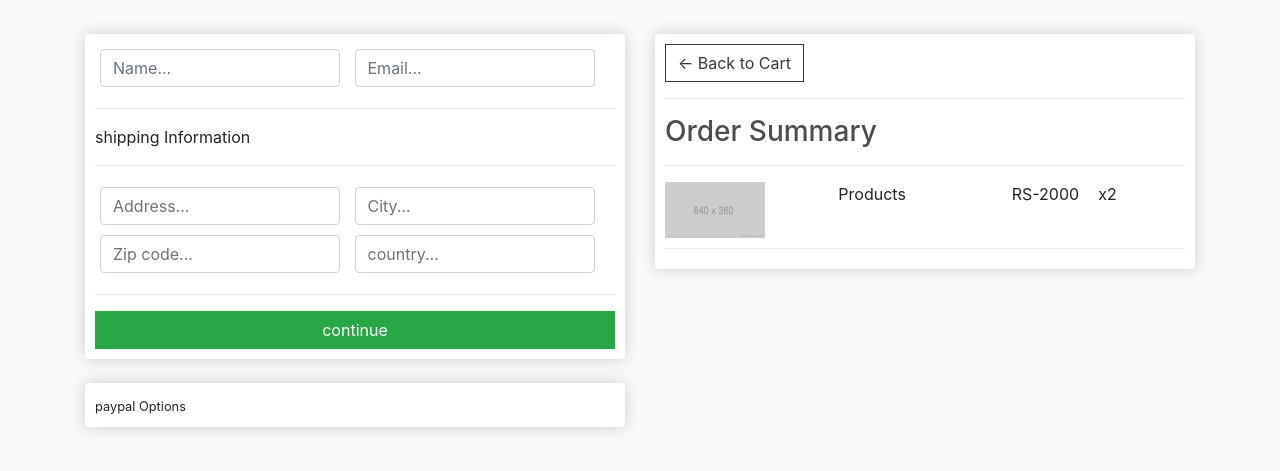
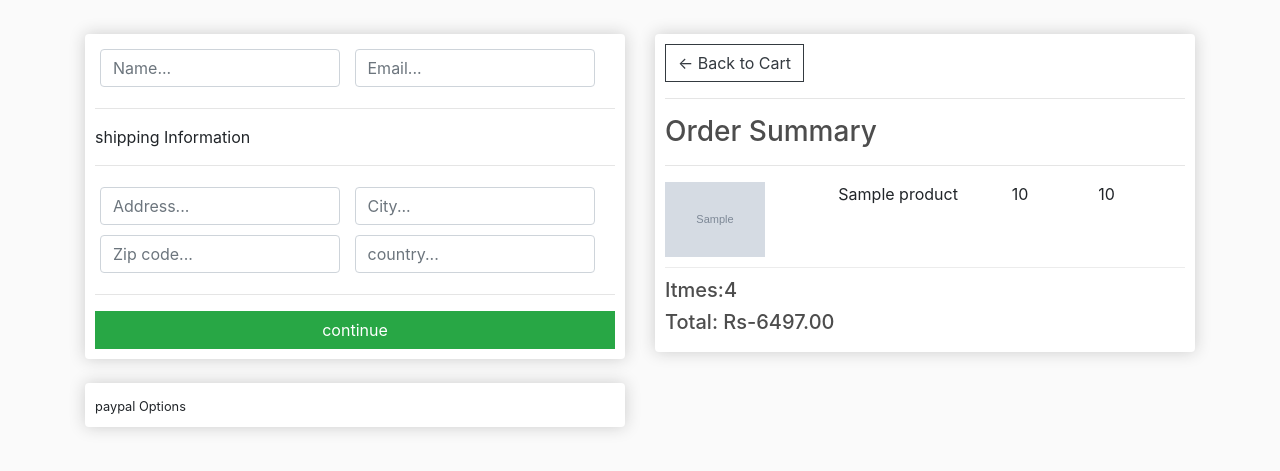
Before and after one commit to ritikchauhan-01/ecommerce, a Django app: template store/templates/store/checkout.html in a window 1280 px wide. Shown: the part 57-528 px from the top of the page. Run offline with Django 3.2, Linux system fonts and the light colour scheme; data comes from the database, SQL or seed files in the repository; tables that the repository leaves empty hold one stand-in row (values such as "Sample post"); the template is opened without the code that fills it: values that come from a table or form of the project are taken from there, most other values are stand-ins (such as "Sample title", 1, 10 or a date in 2020); grey boxes marked "Sample" are stand-in pictures; some libraries are stand-ins or nearby versions.

Commit message:
added a funcionality in checkout.html that make it dynamic.

```diff
--- a/store/templates/store/cart.html
+++ b/store/templates/store/cart.html
@@ -11,7 +11,7 @@
                 <table class="table">
                     <tr>
                         <th><h5>Items:<strong>{{order.get_cart_items}}</strong></h5></th>
-                        <th><h5>Total:<strong>{{order.get_cart_total}}</strong></h5></th>
+                        <th><h5>Total:<strong>{{order.get_cart_total|floatformat:2}}</strong></h5></th>
                         <th>
                             <a style="float:right;margin:5px" class="btn btn-success" href="{% url 'checkout' %}">Checkout</a>
                         </th>
--- a/store/templates/store/checkout.html
+++ b/store/templates/store/checkout.html
@@ -46,12 +46,18 @@
                 <hr>
                 <h3>Order Summary</h3>
                 <hr>
+                {% for item in items %}
                 <div class="cart-row">
-                    <div style="flex:2"><img class="row-image" src="{% static 'images/placeholder.png' %}"></div>
-                    <div style="flex:2"><p>Products</p></div>
-                    <div style="flex:1"><p>RS-2000</p></div>
-                    <div style="flex:1"><p>x2</p></div>
+                    <div style="flex:2"><img class="row-image" src="{{item.product.imageURL}}"></div>
+                    <div style="flex:2"><p>{{itme.product.name}}</p></div>
+                    <div style="flex:1"><p>{{item.product.price}}</p></div>
+                    <div style="flex:1"><p>{{item.quantity}}</p></div>
                 </div>
+                {% endfor %}
+
+
+                <h5>Itmes:{{order.get_cart_items}}</h5>
+                <h5>Total: Rs-{{order.get_cart_total|floatformat:2}}</h5>
             </div>
 
         </div>
```
Also changed, not shown: store/views.py (+9 -1 lines).
